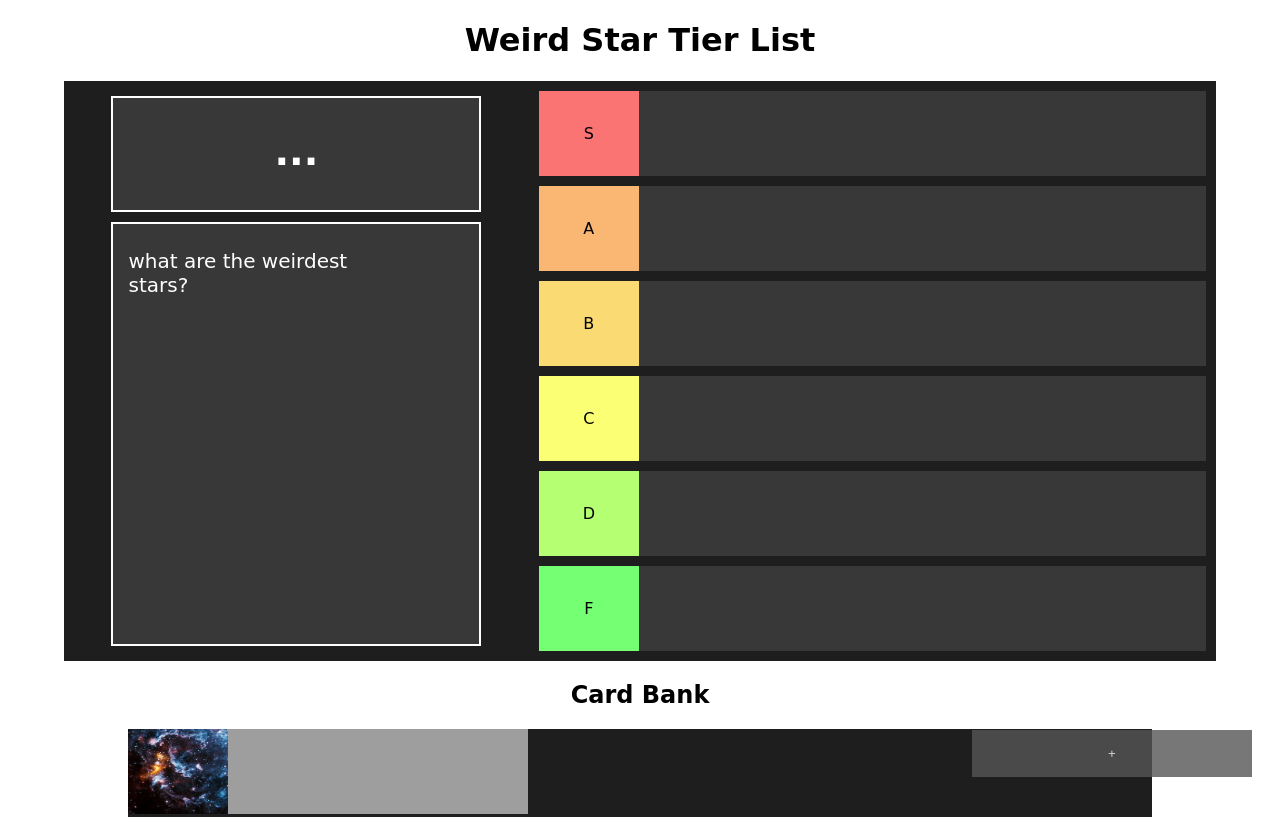
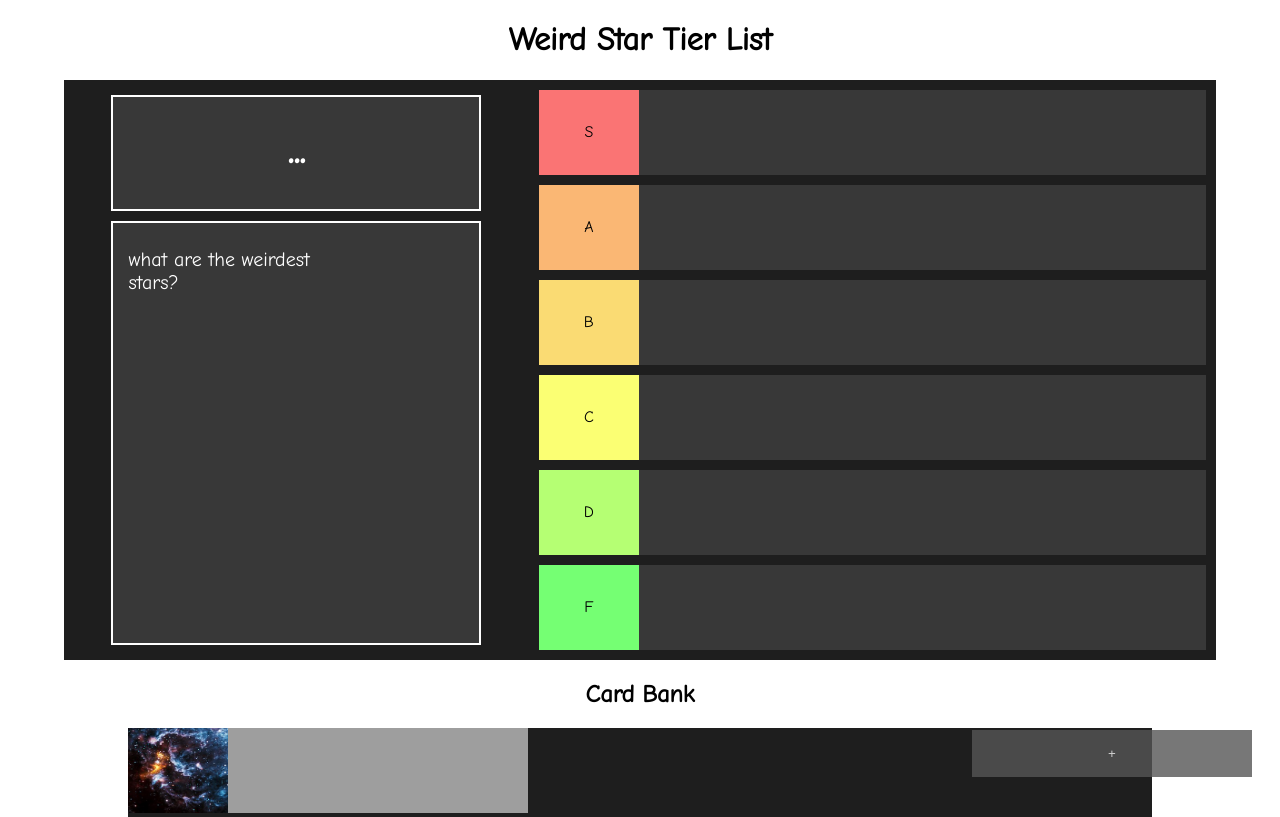
Before and after one commit to astr338/astr338.github.io, a plain HTML site: page index.html in a window 1280 px wide. Shown: the top 817 px of the page. Drawn offline with Linux system fonts and the light colour scheme; grey boxes are pictures that could not be loaded.

Commit message:
updated index

```diff
--- a/index.html
+++ b/index.html
@@ -5,6 +5,9 @@
     <meta name="viewport" content="width=device-width, initial-scale=1" />
     <title>weird star tier list</title>
     <link rel="stylesheet" type="text/css" href="stylesheet.css" />
+    <link rel="preconnect" href="https://fonts.googleapis.com">
+    <link rel="preconnect" href="https://fonts.gstatic.com" crossorigin>
+    <link href="https://fonts.googleapis.com/css2?family=Comic+Neue&display=swap" rel="stylesheet">
     <script src="main.js"></script>
   </head>
 
```
